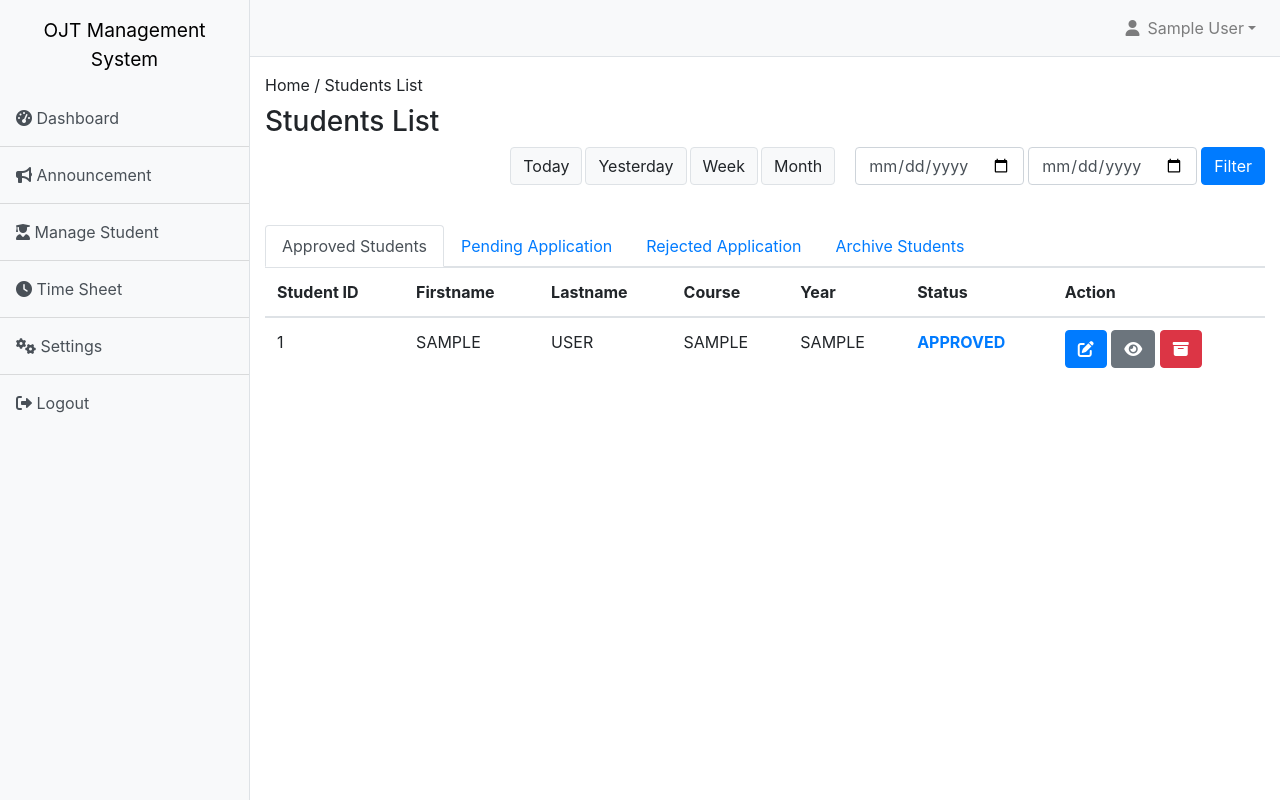
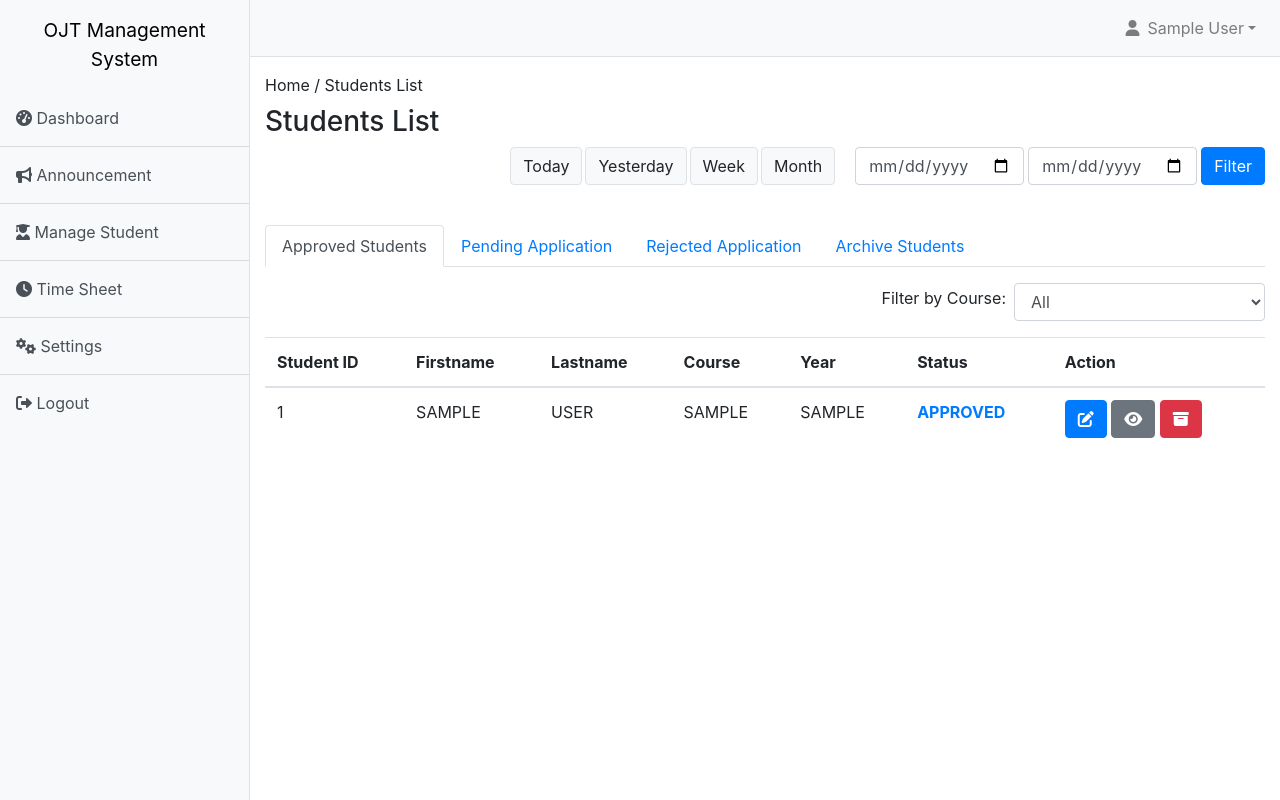
Before and after one commit to chrstncleofas/OJT, a Django app: page /adminSite/studentManagement in a window 1280 px wide. Run offline with Django 5.2, Linux system fonts and the light colour scheme; a user stored in the database is signed in; tables that the repository leaves empty hold one stand-in row (values such as "Sample post"); some libraries are stand-ins or nearby versions.

Commit message:
NO_TICKET - Fix issues

```diff
--- a/app/templates/app/manage-student.html
+++ b/app/templates/app/manage-student.html
@@ -152,6 +152,14 @@
                 </ul>
                 <div class="tab-content" id="myTabContent">
                     <div class="tab-pane fade show active" id="approved-students" role="tabpanel" aria-labelledby="approved-students-tab">
+                        <div class="d-flex justify-content-end mb-3 mt-3">
+                            <label for="courseFilter" class="form-label mr-2 align-self-center">Filter by Course:</label>
+                            <select id="courseFilter" class="form-control w-auto">
+                                <option value="all">All</option>
+                                <option value="BS Information Technology">BS Information Technology</option>
+                                <option value="BS Computer Science">BS Computer Science</option>
+                            </select>
+                        </div>
                         <table class="table">
                             <thead>
                                 <tr>
@@ -164,9 +172,9 @@
                                     <th>Action</th>
                                 </tr>
                             </thead>
-                            <tbody>
+                            <tbody id="studentTableBody">
                                 {% for student in getListOfApproveStudent %}
-                                <tr>
+                                <tr data-course="{{ student.Course }}">
                                     <td>{{ student.StudentID }}</td>
                                     <td style="text-transform: uppercase;">{{ student.Firstname }}</td>
                                     <td style="text-transform: uppercase;">{{ student.Lastname }}</td>
@@ -206,7 +214,6 @@
                             </tbody>
                         </table>
                     </div>
-
                     <div class="tab-pane fade" id="pending-application" role="tabpanel" aria-labelledby="pending-application-tab">
                         <table class="table">
                             <thead>
@@ -346,6 +353,18 @@
                 }
             });
         }
+
+        document.getElementById('courseFilter').addEventListener('change', function() {
+            var selectedCourse = this.value;
+            var rows = document.querySelectorAll('#studentTableBody tr');
+            rows.forEach(function(row) {
+                if (selectedCourse === 'all' || row.getAttribute('data-course') === selectedCourse) {
+                    row.style.display = '';
+                } else {
+                    row.style.display = 'none';
+                }
+            });
+        });
     </script>
 </body>
 </html>
```
